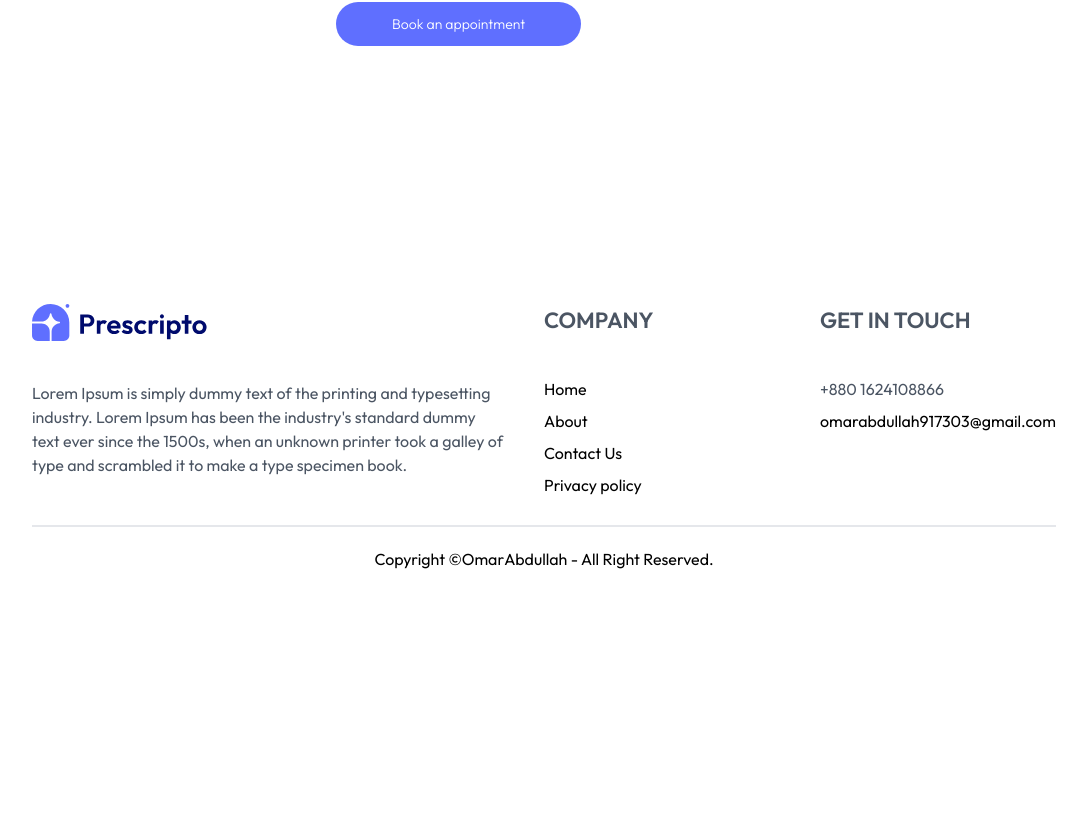
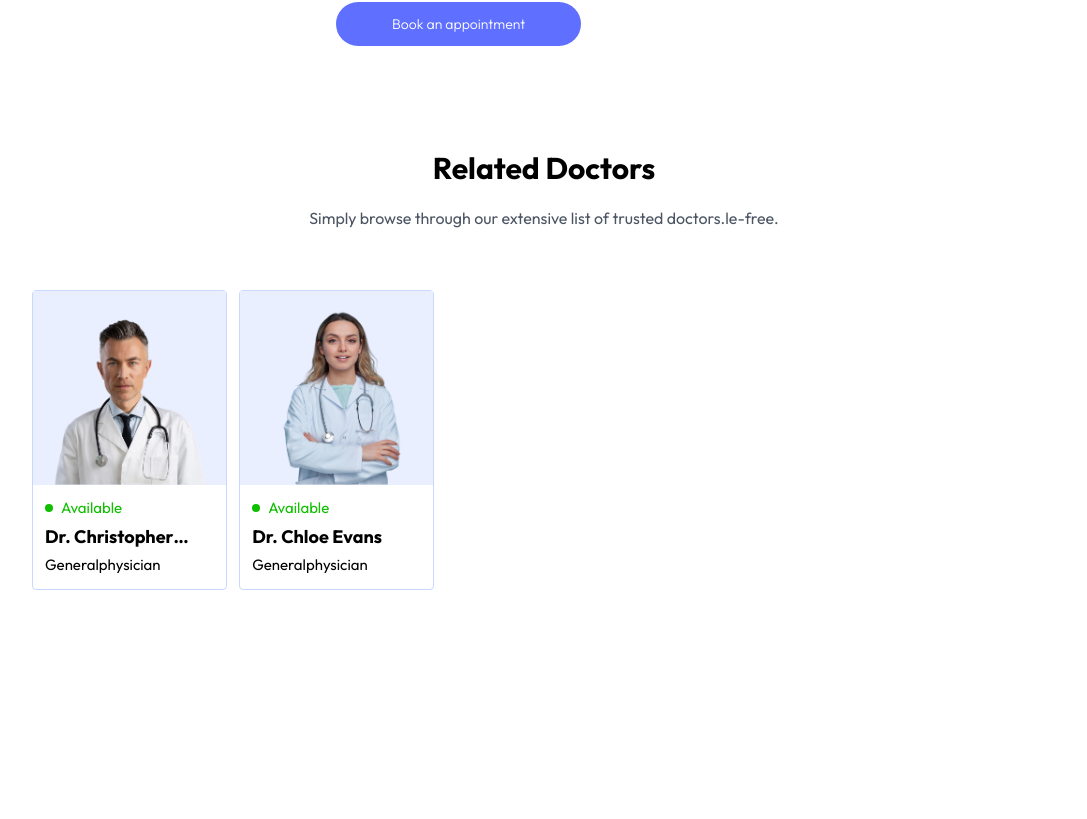
Before and after one commit to Omarabdullah99/doctor-appoinment-frontend, a React (Vite) app: page /appoinment/doc1 in a window 1280 px wide. Shown: the part 641-1460 px from the top of the page, without its empty margins (96-1183 px from the left). Before the commit the page ends 1232 px from the top, so only its background shows below. Built offline with nearby package versions, Linux system fonts and the light colour scheme.

Commit message:
related doctor design and Appoinment this component added

```diff
--- /dev/null
+++ b/src/components/Appoinment/RelatedDoctor.jsx
@@ -0,0 +1,48 @@
+import React, { useContext, useEffect, useState } from "react";
+import { AppContext } from "../../context/AppContext";
+import { Link } from "react-router-dom";
+
+const RelatedDoctor = ({ docId, speciality }) => {
+  const { doctors } = useContext(AppContext);
+
+  const [relatedDoctor, setRelatedDoctor] = useState([]);
+
+  useEffect(() => {
+    const filterDoctor = doctors.filter((d) => d.speciality === speciality);
+    const relatedDocs = filterDoctor.filter((d) => d._id !== docId);
+    setRelatedDoctor(relatedDocs);
+  }, [doctors, docId, speciality]);
+
+  return (
+    <div className="min-h-screen">
+      <h1 className="text-3xl font-bold text-center mb-5">Related Doctors</h1>
+      <p className="text-center text-[#4B5563] mb-[60px]">
+        Simply browse through our extensive list of trusted doctors.le-free.
+      </p>
+
+      <div className="topdoctorlist grid grid-cols-1 sm:grid-cols-2 md:grid-cols-3 lg:grid-cols-4 xl:grid-cols-auto2 gap-3 mb-[30px]">
+          {relatedDoctor.map((doctor, _id) => (
+            <Link
+              to={`/appoinment/${doctor._id}`}
+              key={_id}
+              className="border rounded border-[#C9D8FF] hover:translate-y-[-10px] transition-all duration-500"
+            >
+              <div className="img bg-[#EAEFFF]">
+                <img src={doctor.image} alt="" />
+              </div>
+              <div className="content p-3">
+                <div className="flex items-center gap-2">
+                  <p className="h-2 w-2 bg-[#0FBF00] rounded-full"></p>
+                  <p className="text-[15px] text-[#0FBF00]">Available</p>
+                </div>
+                <p className="text-[18px] xl::text-xl font-bold my-1 line-clamp-1">{doctor.name}</p>
+                <p className="text-[15px]">{doctor.speciality}</p>
+              </div>
+            </Link>
+          ))}
+        </div>
+    </div>
+  );
+};
+
+export default RelatedDoctor;
--- a/src/pages/Appoinment.jsx
+++ b/src/pages/Appoinment.jsx
@@ -2,6 +2,7 @@ import React, { useContext, useEffect, useState } from "react";
 import { AppContext } from "../context/AppContext";
 import { useParams } from "react-router-dom";
 import { assets } from "../assets/assets_frontend/assets";
+import RelatedDoctor from "../components/Appoinment/RelatedDoctor";
 
 const Appointment = () => {
   const [doctor, setDoctor] = useState(null);
@@ -82,7 +83,8 @@ const Appointment = () => {
     return <div>Loading...</div>;
   }
 
-  console.log("out", docSlots);
+  // console.log("out", docSlots);
+  console.log('doctor',doctor)
 
   return (
     <div className="details min-h-screen mb-[40px]">
@@ -128,7 +130,7 @@ const Appointment = () => {
       </div>
 
 
-      <div className="sm:ml-72 sm:pl-4 mt-4 font-medium text-gray-700">
+      <div className="sm:ml-72 sm:pl-4 mt-4 font-medium text-gray-700 mb-[80px]">
         <p>Booking slots</p>
         {/* ----- Booking slots date ----- */}
         <div className="flex gap-3 items-center  mt-4">
@@ -167,11 +169,7 @@ const Appointment = () => {
           <button className="bg-primary text-white text-sm font-light px-14 py-3 rounded-full my-6">Book an appointment</button>
       </div>
 
-
-
-
-
-      <div className="relative"></div>
+      <RelatedDoctor docId={docId} speciality={doctor?.speciality}/>
     </div>
   );
 };
```
